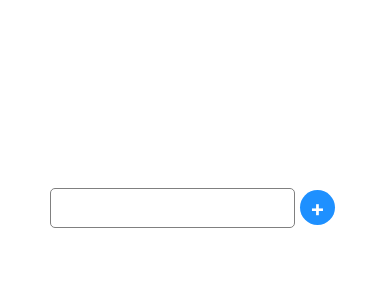
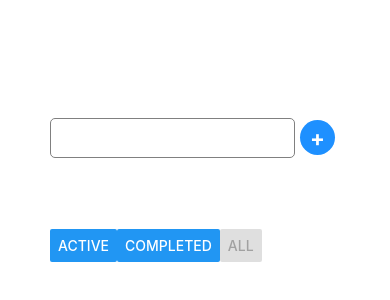
Before and after one commit to alejandroclvi/reduxApp, a React Native app: screen / in a window 390 px wide. Shown: the part 504-804 px from the top of the page. Built offline with nearby package versions, Linux system fonts and the light colour scheme.

Commit message:
added Footer to App & hooked FilterLink to the store

```diff
--- a/src/components/container/App.js
+++ b/src/components/container/App.js
@@ -15,11 +15,15 @@ import {  connect, Provider } from 'react-redux'
 import { addTodo, toggleTodo, setVisibilityFilter, setInput  } from '../../redux/actions'
 import TodoList from '../presentational/TodoList'
 import AddTodoForm from './AddTodoForm';
+import Footer from '../presentational/Footer'
+
+const FILTERS = [{name:'Active', constant:'SHOW_ACTIVE'},{name:'Completed', constant:'SHOW_COMPLETED'}, {name:'All', constant:'SHOW_ALL'}]
 
 const App = ({todos, input, setInput, toggleTodo, addTodo }) => (
   <View style={styles.container}>
       <TodoList todos={todos} onTodoTap={toggleTodo} />
       <AddTodoForm input={input} setInput={setInput} addTodo={addTodo} />
+      <Footer filters={FILTERS} />
   </View>
 )
 
--- a/src/components/container/FilterLink.js
+++ b/src/components/container/FilterLink.js
@@ -8,14 +8,13 @@ import { connect } from 'react-redux'
 import { setVisibilityFilter } from '../../redux/actions'
 import Link from '../presentational/Link'
 
-const mapStateToProps = (state, ownProps) => {
+const mapStateToProps = (state, ownProps) => ({
     active: state.visibilityFilter === ownProps.filter
-}
+})
 
-const mapDispatchToProps = (dispatch, ownProps) => {
-    onTap:() => dispatch(setVisibilityFilter(ownProps.visibilityFilter))
-}
-
+const mapDispatchToProps = (dispatch, ownProps) => ({
+    onTap: () => dispatch(setVisibilityFilter(ownProps.filter))
+})
 
 export default connect(
     mapStateToProps,
--- a/src/components/presentational/Footer.js
+++ b/src/components/presentational/Footer.js
@@ -0,0 +1,37 @@
+/**
+ * Sample React Native App
+ * https://github.com/facebook/react-native
+ * @flow
+ */
+
+import React, { Component } from 'react'
+import {
+    View,
+    StyleSheet
+} from 'react-native'
+import FilterLink from '../container/FilterLink'
+
+const Footer = ({ filters }) =>
+    <View style={styles.container} >
+        {
+            filters.map( filter =>
+                <FilterLink key={filter.constant} filter={filter.constant}>
+                    { filter.name }
+                </FilterLink>
+            )
+        }
+    </View>
+
+
+const styles = StyleSheet.create({
+    container: {
+        height:50,
+        width:'80%',
+        marginBottom:20,
+        flexDirection:'row',
+        justifyContent:'flex-start',
+        alignItems:'center'
+    },
+})
+
+export default Footer
--- a/src/components/presentational/Link.js
+++ b/src/components/presentational/Link.js
@@ -14,6 +14,7 @@ const Link = ({ active , onTap, children }) =>
         onPress={onTap}
         disabled={active}
         style={{ marginLeft: 4}}
+        title={children}
     >
         { children }
     </Button>
```
